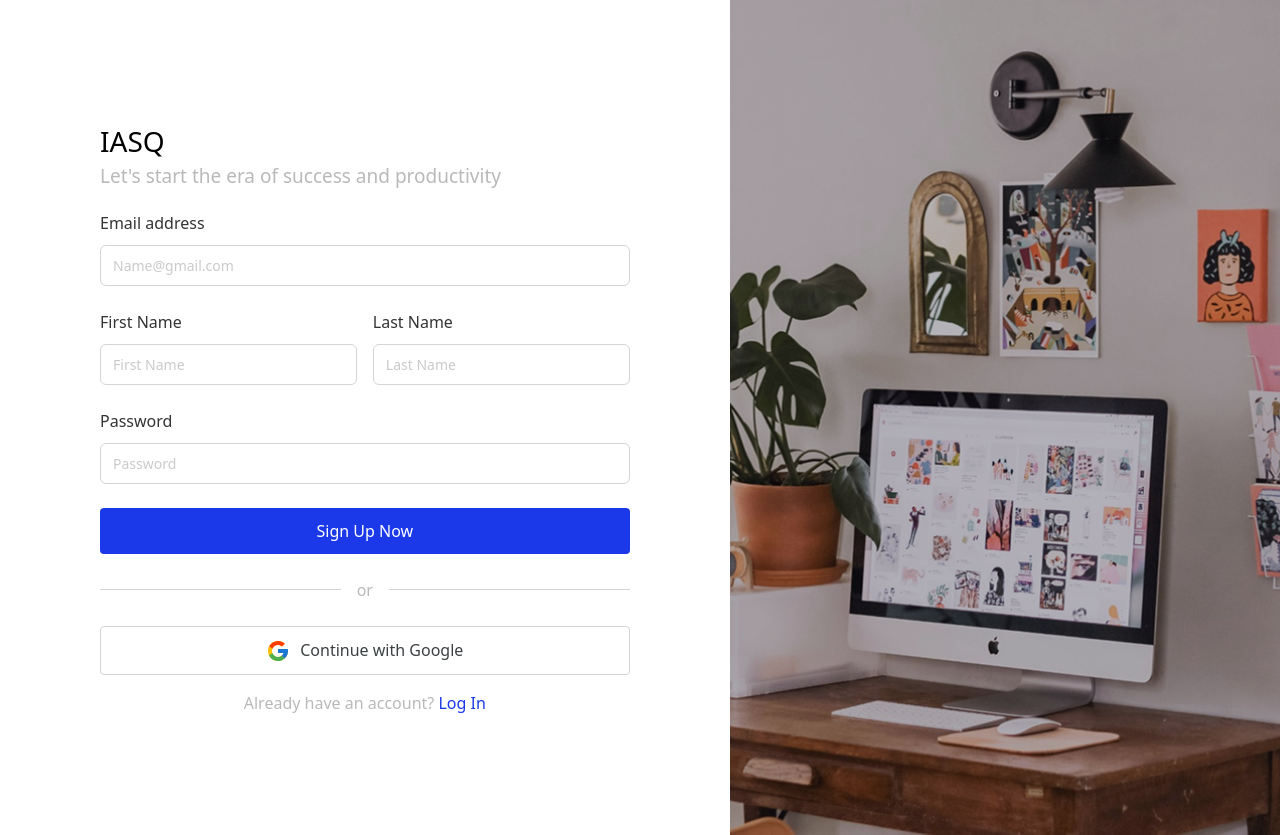
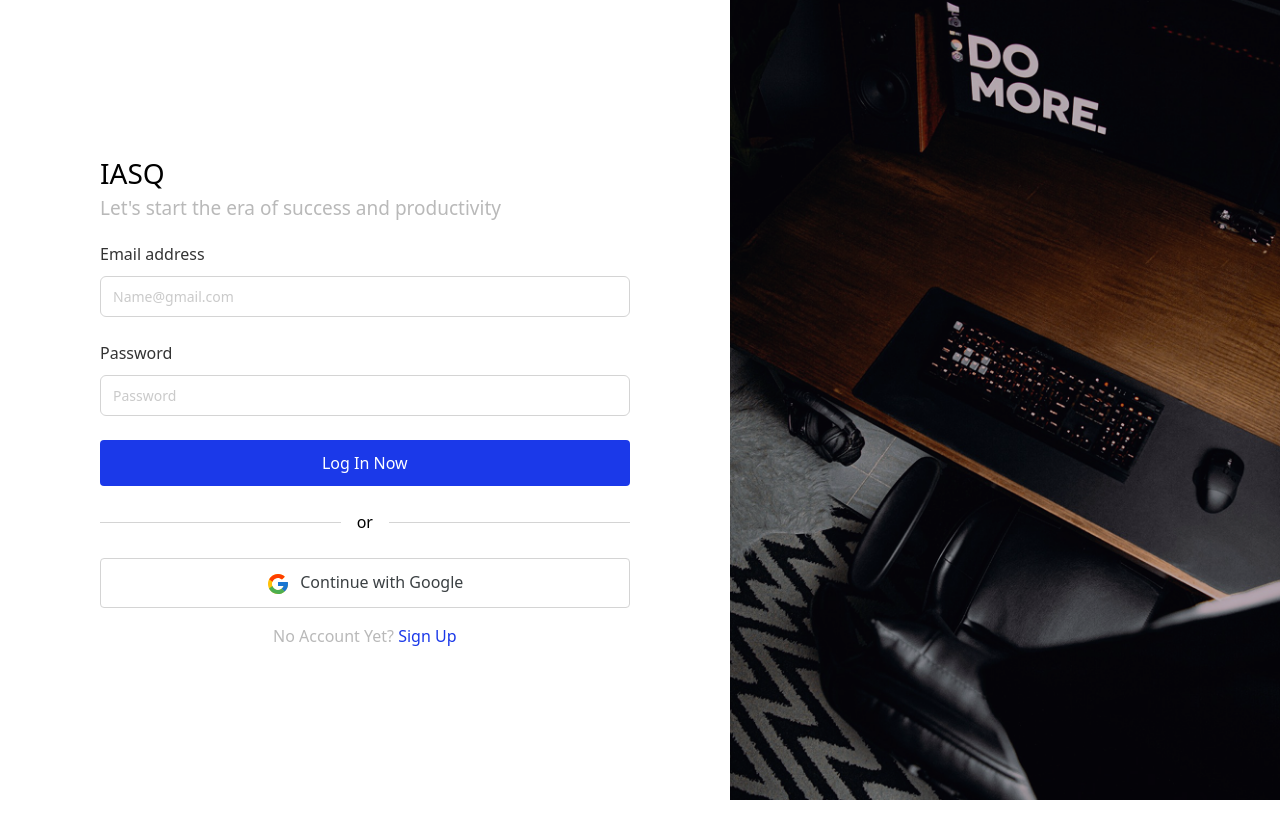
Before and after one commit to Salam-Hachtoon/frontend, a React (Vite) app in the folder iasq/: page / in a window 1280 px wide. After the commit the page ends 800 px from the top, so only its background shows below. Built offline with nearby package versions, Linux system fonts and the light colour scheme.

Commit message:
changed the folder structure and added the design for the login page

```diff
--- a/iasq/src/App.jsx
+++ b/iasq/src/App.jsx
@@ -1,13 +1,14 @@
 // Desc: Main App component
 
 import './App.css'
-import Signup from './Components/Signup.'
+import Signup from './pages/Signup.'
+import Login from './pages/Login'
 
 function App() {
 
 
   return (
-    <Signup></Signup>
+    <Login></Login>
   )
 }
 
--- a/iasq/src/Components/Divider.jsx
+++ b/iasq/src/components/Divider.jsx
@@ -2,7 +2,7 @@ const Divider = () => {
     return (
       <div className="flex items-center my-6">
         <hr className="flex-grow border-t border-[#D4D4D4]" />
-        <span className="mx-4 text-[#B9B9B9]">or</span>
+        <span className="mx-4">or</span>
         <hr className="flex-grow border-t border-[#D4D4D4]" />
       </div>
     );
--- a/iasq/src/Components/Signup..jsx
+++ b/iasq/src/pages/Login.jsx
@@ -1,9 +1,9 @@
 import "../App.css";
-import FormControl from "./FormControl";
-import Button from "./Button";
-import Divider from "./Divider";
+import FormControl from "../components/FormControl";
+import Button from "../components/Button";
+import Divider from "../components/Divider";
 
-const Signup = () => {
+const Login = () => {
   return (
     <div className="grid grid-cols-[57%_43%] min-h-screen">
       <div className="flex items-center justify-center px-[100px] py-[120px]">
@@ -22,22 +22,6 @@ const Signup = () => {
               placeholder="Name@gmail.com"
               required
             />
-            <div className="grid grid-cols-2 gap-4">
-              <FormControl
-                label="First Name"
-                id="first-name"
-                type="text"
-                placeholder="First Name"
-                required
-              />
-              <FormControl
-                label="Last Name"
-                id="last-name"
-                type="text"
-                placeholder="Last Name"
-                required
-              />
-            </div>
             <FormControl
               label="Password"
               id="password"
@@ -49,7 +33,7 @@ const Signup = () => {
               type="submit"
               className="bg-[#1B39E9] text-white hover:bg-[#1A2EB9]"
             >
-              Sign Up Now
+              Log In Now
             </Button>
           </form>
           <Divider />
@@ -60,9 +44,9 @@ const Signup = () => {
             Continue with Google
           </Button>
           <div className="mt-4 text-center">
-            <span className="text-[#B9B9B9]">Already have an account? </span>
-            <a href="#" className="text-[#1B39E9] hover:underline">
-              Log In
+            <span className="text-[#B9B9B9]">No Account Yet? </span>
+            <a href="/Signup" className="text-[#1B39E9] hover:underline">
+              Sign Up
             </a>
           </div>
         </div>
@@ -70,8 +54,8 @@ const Signup = () => {
 
       <div className="relative">
         <img
-          src="/img/signup.png"
-          alt="Signup"
+          src="/img/login.png"
+          alt="Login"
           className="absolute inset-0 w-full h-full object-cover"
         />
       </div>
@@ -79,4 +63,4 @@ const Signup = () => {
   );
 };
 
-export default Signup;
+export default Login;
--- /dev/null
+++ b/iasq/src/pages/Signup..jsx
@@ -0,0 +1,82 @@
+import "../App.css";
+import FormControl from "../components/FormControl";
+import Button from "../components/Button";
+import Divider from "../components/Divider";
+
+const Signup = () => {
+  return (
+    <div className="grid grid-cols-[57%_43%] min-h-screen">
+      <div className="flex items-center justify-center px-[100px] py-[120px]">
+        <div className="w-full">
+          <div className="mb-[20px]">
+            <h2 className="font-medium text-[28px]">IASQ</h2>
+            <p className="text-[#B9B9B9] text-[19px]">
+              Let's start the era of success and productivity
+            </p>
+          </div>
+          <form>
+            <FormControl
+              label="Email address"
+              id="email"
+              type="email"
+              placeholder="Name@gmail.com"
+              required
+            />
+            <div className="grid grid-cols-2 gap-4">
+              <FormControl
+                label="First Name"
+                id="first-name"
+                type="text"
+                placeholder="First Name"
+                required
+              />
+              <FormControl
+                label="Last Name"
+                id="last-name"
+                type="text"
+                placeholder="Last Name"
+                required
+              />
+            </div>
+            <FormControl
+              label="Password"
+              id="password"
+              type="password"
+              placeholder="Password"
+              required
+            />
+            <Button
+              type="submit"
+              className="bg-[#1B39E9] text-white hover:bg-[#1A2EB9]"
+            >
+              Sign Up Now
+            </Button>
+          </form>
+          <Divider />
+          <Button
+            className="text-[#3B4043] border-[0.5px] border-solid border-[#D4D4D4] hover:bg-gray-100"
+            icon="/img/flat-color-icons_google.svg"
+          >
+            Continue with Google
+          </Button>
+          <div className="mt-4 text-center">
+            <span className="text-[#B9B9B9]">Already have an account? </span>
+            <a href="#" className="text-[#1B39E9] hover:underline">
+              Log In
+            </a>
+          </div>
+        </div>
+      </div>
+
+      <div className="relative">
+        <img
+          src="/img/signup.png"
+          alt="Signup"
+          className="absolute inset-0 w-full h-full object-cover"
+        />
+      </div>
+    </div>
+  );
+};
+
+export default Signup;
```
Also changed, not shown: iasq/public/img/login.png (added), iasq/src/components/Button.jsx (renamed from iasq/src/Components/Button.jsx), iasq/src/components/FormControl.jsx (renamed from iasq/src/Components/FormControl.jsx).
